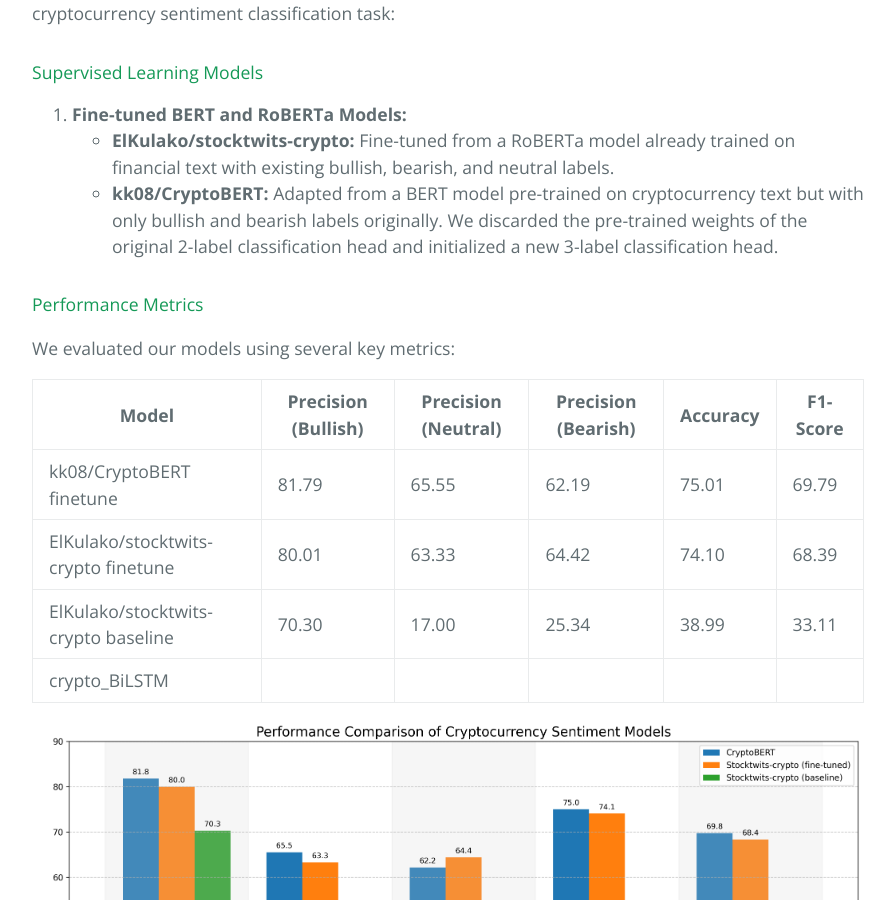
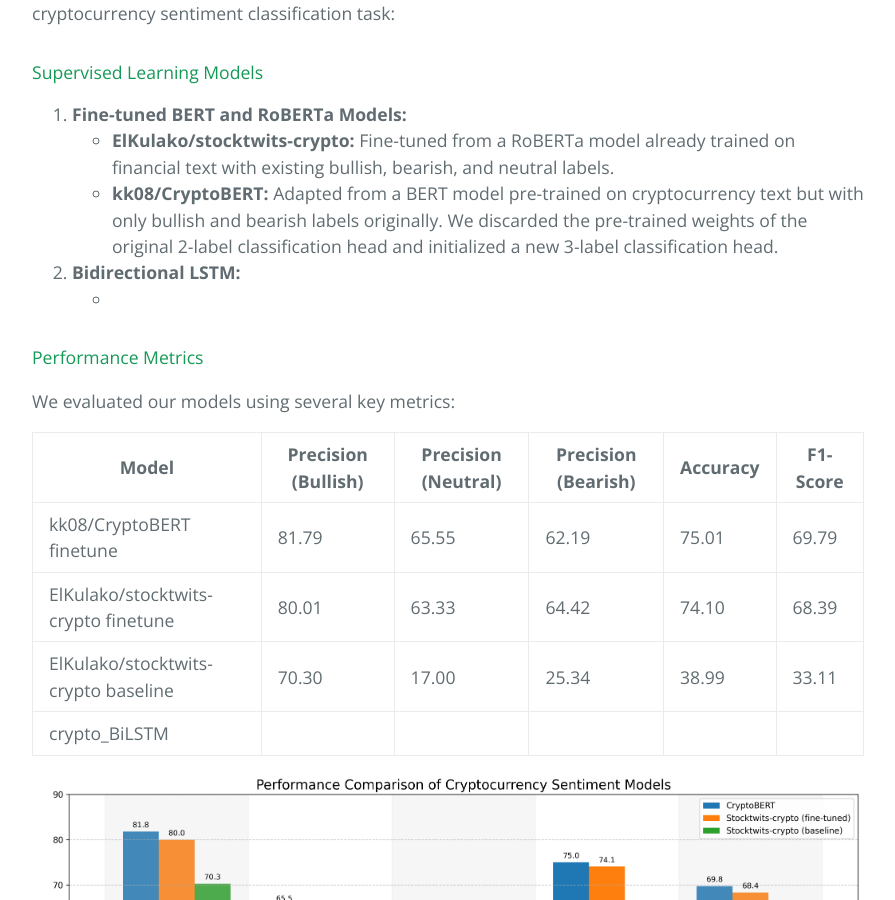
Before and after one commit to lowweihong/team14-CryptoMood, a Jekyll site: the page built from index.md, in a window 1280 px wide and 900 px high, scrolled down 7987 px. Shown: the whole window, without its empty margins (192-1087 px from the left). Built offline with Jekyll 4.4.1, drawn with Linux system fonts in a browser that asks for light colours; our own code applies the rules of GitHub Pages for plain Markdown files.

Commit message:
Update index.md

```diff
--- a/index.md
+++ b/index.md
@@ -154,6 +154,9 @@
    - **ElKulako/stocktwits-crypto:** Fine-tuned from a RoBERTa model already trained on financial text with existing bullish, bearish, and neutral labels.
    - **kk08/CryptoBERT:** Adapted from a BERT model pre-trained on cryptocurrency text but with only bullish and bearish labels originally. We discarded the pre-trained weights of the original 2-label classification head and initialized a new 3-label classification head.
 
+2. **Bidirectional LSTM:**
+   -
+
 #### Performance Metrics
 
 We evaluated our models using several key metrics:
```
